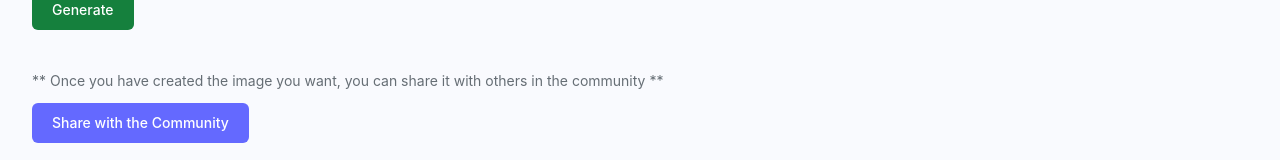
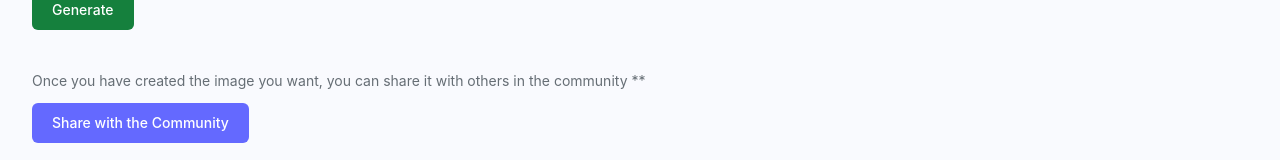
Before and after one commit to murgesh-ekunde/AI-Image-Generation-App, a React (Vite) app: page /create-post in a window 1280 px wide. Shown: the part 737-897 px from the top of the page. Built offline with nearby package versions, Linux system fonts and the light colour scheme; a web font is replaced by a local one.

Commit message:
API bug solved

```diff
--- a/src/pages/CreatePost.jsx
+++ b/src/pages/CreatePost.jsx
@@ -140,7 +140,7 @@
         </div>
 
         <div className="mt-10">
-          <p className="mt-2 text-[#666e75] text-[14px]">** Once you have created the image you want, you can share it with others in the community **</p>
+          <p className="mt-2 text-[#666e75] text-[14px]">Once you have created the image you want, you can share it with others in the community **</p>
           <button
             type="submit"
             className="mt-3 text-white bg-[#6469ff] font-medium rounded-md text-sm w-full sm:w-auto px-5 py-2.5 text-center"
```
